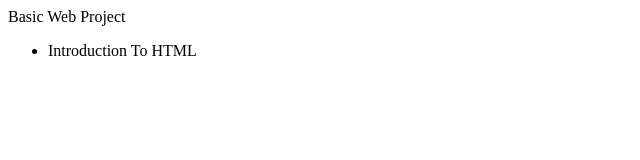
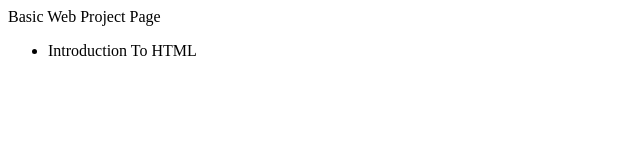
Before and after one commit to mbtrouy/WebDesign_1320, a plain HTML site: page index.html in a window 1280 px wide. Shown: the full height of the page, 0-640 px from the left. Drawn offline with Linux system fonts and the light colour scheme.

Commit message:
Update index.html

```diff
--- a/index.html
+++ b/index.html
@@ -7,7 +7,7 @@
     <title>Basic Web Project Page</title>
 </head>
 <body>
-    <hi>Basic Web Project</hi>
+    <hi>Basic Web Project Page</hi>
     <ul>
     <li>Introduction To HTML</li>
     </ul>
```
